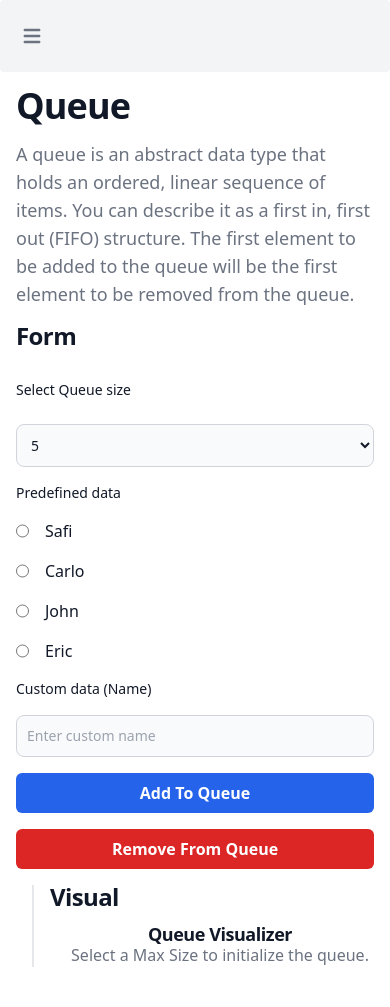
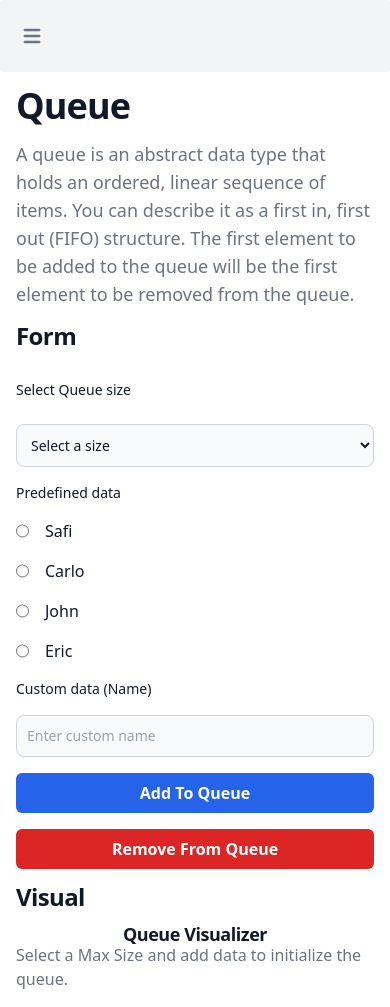
Before and after one commit to cmoleka/da-visualizer, a Next.js app: page /ds/queue in a window 390 px wide. Before the commit the page ends 983 px from the top, so only its background shows below. Built offline with nearby package versions, Linux system fonts and the light colour scheme.

Commit message:
Feature: Queue Page is complete.

```diff
--- a/app/ds/queue/page.tsx
+++ b/app/ds/queue/page.tsx
@@ -1,9 +1,9 @@
 "use client";
 
 import type { FC, ChangeEvent, FormEvent, MutableRefObject } from "react";
-// import { Node as NodeClass } from "@lib/ds/node";
 import { Queue } from "@lib/ds/queue";
 import { useRef, useState } from "react";
+import QueueComponent from "@ui/Queue";
 
 interface QueueData {
   name: string;
@@ -36,10 +36,6 @@ const QueuePage: FC = () => {
   const VISITORS = ["Safi", "Carlo", "John", "Eric"] as const;
   const MAX_SIZE = [5, 10, 15, 20] as const;
 
-  const getQueue = (): QueueData[] => {
-    return queueInstance.getQueue();
-  };
-
   const handleOnChangeMaxSize = ({
     target,
   }: ChangeEvent<HTMLSelectElement>): void => {
@@ -47,13 +43,6 @@ const QueuePage: FC = () => {
     if (!maxSize) throw Error("MaxSize is empty");
     if (!queueInstance) throw Error("The Queue is null");
     queueInstance.setMaxSize(parseInt(maxSize));
-    // setQueueInstance((prevState) => {
-    //   const updatedQueueInstance = new Queue({
-    //     ...prevState,
-    //     maxSize: parseInt(maxSize),
-    //   }) as Queue<QueueData>;
-    //   return updatedQueueInstance;
-    // });
   };
 
   const handleOnValueChange = ({
@@ -73,7 +62,7 @@ const QueuePage: FC = () => {
     ) {
       queueInstance.enqueue(selectedVisitor);
       setAddedVisitors([...addedVisitors, selectedVisitor]);
-      setSelectedVisitor({ name: '' });
+      setSelectedVisitor({ name: "" });
     }
   };
 
@@ -81,7 +70,7 @@ const QueuePage: FC = () => {
     if (!queueInstance) return;
     const dequeuedVisitor = queueInstance?.dequeue();
     if (!dequeuedVisitor) return;
-    addedVisitors.shift();
+    addedVisitors.splice(addedVisitors.indexOf(dequeuedVisitor), 1);
     setReturnedSelectedVisitor(dequeuedVisitor);
   };
 
@@ -105,11 +94,11 @@ const QueuePage: FC = () => {
           first element to be removed from the queue.
         </p>
       </header>
-      <main className="flex w-full flex-col justify-between gap-4 space-y-6 divide-y-2">
-        <div className="mx-auto w-full flex flex-col md:flex-row space-y-4 space-x-4 divide-x-2">
+      <main className="flex w-full flex-col justify-between gap-4 space-y-6 md:divide-y-2 ">
+        <div className="mx-auto flex w-full flex-col space-y-4 md:flex-row md:space-x-4 md:divide-x-2">
           <form
             onSubmit={handleOnSubmit}
-            className="flex flex-col space-y-4 w-full md:w-1/2"
+            className="flex w-full flex-col space-y-4 md:w-1/2"
             ref={queueForm}
           >
             <h2 className="mb-4 text-2xl font-extrabold leading-none tracking-tight text-gray-900 dark:text-white md:text-4xl lg:text-5xl">
@@ -129,6 +118,9 @@ const QueuePage: FC = () => {
                 onChange={(e) => handleOnChangeMaxSize(e)}
                 className="block w-full rounded-lg border border-gray-300 bg-gray-50 p-2.5 text-sm text-gray-900 focus:border-blue-500 focus:ring-blue-500 dark:border-gray-600 dark:bg-gray-700 dark:text-white dark:placeholder-gray-400 dark:focus:border-blue-500 dark:focus:ring-blue-500"
               >
+                <option value="Choose Here" disabled>
+                  Select a size
+                </option>
                 {MAX_SIZE.map((size, index) => (
                   <option key={index} value={size}>
                     {size}
@@ -136,9 +128,7 @@ const QueuePage: FC = () => {
                 ))}
               </select>
             </div>
-            <label
-              className="mb-2 block text-sm font-medium text-gray-900 dark:text-white"
-            >
+            <label className="mb-2 block text-sm font-medium text-gray-900 dark:text-white">
               Predefined data
             </label>
             {VISITORS.map((visitor, index) => (
@@ -158,9 +148,7 @@ const QueuePage: FC = () => {
                 </label>
               </div>
             ))}
-            <label
-              className="mb-2 block text-sm font-medium text-gray-900 dark:text-white"
-            >
+            <label className="mb-2 block text-sm font-medium text-gray-900 dark:text-white">
               Custom data (Name)
             </label>
             <div className="flex flex-row space-x-4">
@@ -168,6 +156,7 @@ const QueuePage: FC = () => {
                 onChange={(e) => handleOnValueChange(e)}
                 type="text"
                 name="visitor"
+                value={selectedVisitor.name}
                 placeholder="Enter custom name"
                 className="block w-full rounded-lg border border-gray-300 bg-gray-50 p-2.5 text-sm text-gray-900 focus:border-blue-500 focus:ring-blue-500 dark:border-gray-600 dark:bg-gray-700 dark:text-white dark:placeholder-gray-400 dark:focus:border-blue-500 dark:focus:ring-blue-500"
               />
@@ -197,29 +186,26 @@ const QueuePage: FC = () => {
               Remove from Queue
             </button>
           </form>
-          <section className="pl-4 flex-col w-full md:w-1/2">
+          <section className="w-full flex-col md:w-1/2 md:pl-4">
             <h2 className="mb-4 text-2xl font-extrabold leading-none tracking-tight text-gray-900 dark:text-white md:text-4xl lg:text-5xl">
               Visual
             </h2>
-            <div className="flex flex-row flex-wrap justify-center space-y-2 space-x-4 divide-x-2">
-              {queueInstance.queue.length > 0 ? queueInstance.queue.map((visitor, index) => (
-                <div key={index} className="flex flex-col space-y-2">
-                  <span className="text-sm font-bold text-gray-900 dark:text-white">
-                    {visitor.name}
-                  </span>
-                </div>
-              )) :
-                (
+            <div className="flex flex-col space-y-4">
+              {queueInstance.maxSize ? (
+                <QueueComponent
+                  queue={queueInstance.queue}
+                  dequeuedNode={returnedSelectedVisitor}
+                />
+              ) : (
                 <div className="flex flex-col items-center justify-center">
                   <h3 className="text-lg font-extrabold leading-none tracking-tight text-gray-900 dark:text-white md:text-xl lg:text-2xl">
                     Queue Visualizer
                   </h3>
                   <p className="text-gray-500 dark:text-gray-400">
-                      Select a Max Size to initialize the queue.
+                    Select a Max Size and add data to initialize the queue.
                   </p>
                 </div>
-                )
-              }
+              )}
             </div>
           </section>
         </div>
--- a/lib/ds/queue.ts
+++ b/lib/ds/queue.ts
@@ -8,7 +8,7 @@ export class Queue<T> {
   private front: number;
   private rear: number;
 
-  constructor({ maxSize }: { maxSize: number; }) {
+  constructor({ maxSize }: { maxSize: number }) {
     this.queue = [];
     this.maxSize = maxSize;
     this.front = 0;
@@ -39,8 +39,8 @@ export class Queue<T> {
   enqueue(data: T): void {
     if (!data) throw Error("Data is either null or undefined.");
     if (this.isFull()) throw Error("The queue is full.");
+    this.rear += 1;
     this.queue.splice(this.rear, 0, data);
-    this.rear = this.rear + 1;
   }
 
   // dequeuek: Removes {item} from the queue and return it.
@@ -48,11 +48,14 @@ export class Queue<T> {
     if (this.isEmpty()) {
       this.front = 0;
       this.rear = -1;
-      return null
-    };
+      return null;
+    }
     const dequeuedItem = this.queue.shift() as T;
-    if (this.front === this.rear) { this.front = -1; this.rear = -1 };
-    this.front = this.front + 1;
+    if (this.front === this.rear) {
+      this.front = -1;
+      this.rear = -1;
+    }
+    this.front += 1;
     return dequeuedItem;
   }
 }
--- /dev/null
+++ b/ui/Queue.tsx
@@ -0,0 +1,68 @@
+import type { FC } from "react";
+
+type NodeProps = {
+  name: string;
+  value?: string;
+};
+
+interface QueueProps {
+  queue: Array<NodeProps>;
+  dequeuedNode: NodeProps | null;
+}
+
+const QueueComponent = ({ queue, dequeuedNode }: QueueProps) => {
+  return (
+    <>
+      <div className="flex flex-col flex-wrap items-center space-y-4 border-4 border-gray-900 bg-gray-500 p-4 dark:border-white dark:bg-white">
+        {queue.length > 0 ? (
+          queue.map((node, index) => (
+            <QueueItem key={index} name={node.name} index={index + 1} />
+          ))
+        ) : (
+          <p className="font-semibold text-white dark:text-gray-400">
+            The Queue is empty.
+          </p>
+        )}
+      </div>
+      <div className="flex flex-col space-y-2">
+        <h3 className="text-lg font-extrabold leading-none tracking-tight text-gray-900 dark:text-white md:text-xl lg:text-2xl">
+          Returned Node
+        </h3>
+        {dequeuedNode ? (
+          <QueueItem name={dequeuedNode.name} />
+        ) : (
+          <span className="text-gray-900 dark:text-white">Empty</span>
+        )}
+      </div>
+    </>
+  );
+};
+
+interface QueueItemProps {
+  name: string;
+  value?: string;
+  index?: number;
+}
+
+const QueueItem: FC<QueueItemProps> = ({ name, index }) => {
+  return (
+    <div className="flex w-full flex-col">
+      <div className="flex w-full flex-row border-4 border-gray-700 bg-white dark:bg-gray-500 ">
+        {index && (
+          <div className="flex w-1/3 flex-col space-y-2 border-2 border-gray-900 bg-gray-700 p-2 dark:border-white dark:bg-white">
+            <span className="text-center  text-base text-white dark:text-gray-500">
+              {index}
+            </span>
+          </div>
+        )}
+        <div className="flex w-full flex-col space-y-2 p-2">
+          <span className="text-center  text-base text-gray-500 dark:text-white">
+            {name || "Null"}
+          </span>
+        </div>
+      </div>
+    </div>
+  );
+};
+
+export default QueueComponent;
```
Also changed, not shown: ui/LinkedList.tsx (+0 -10 lines). Lines whose indentation alone changed are shown as unchanged.
